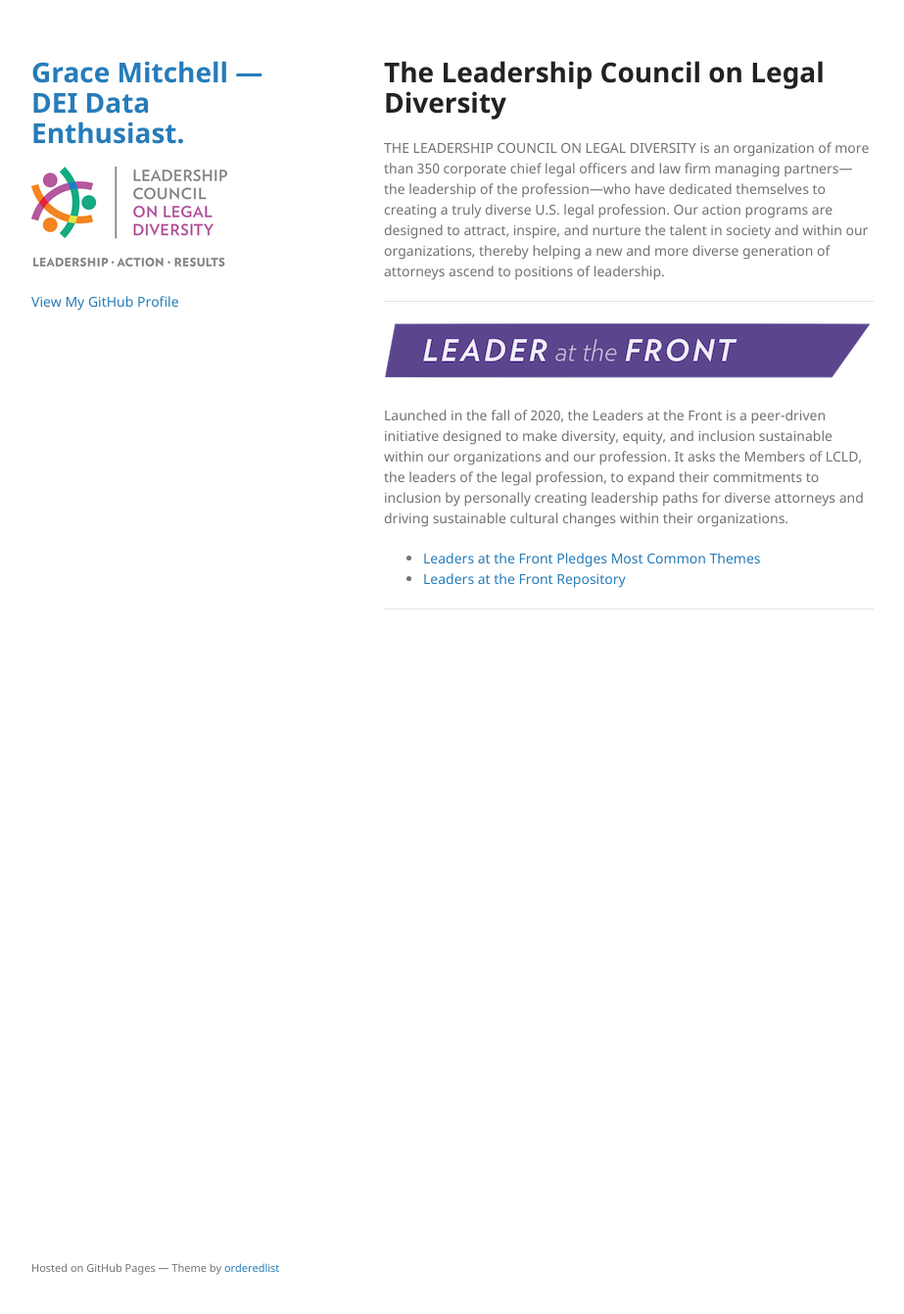
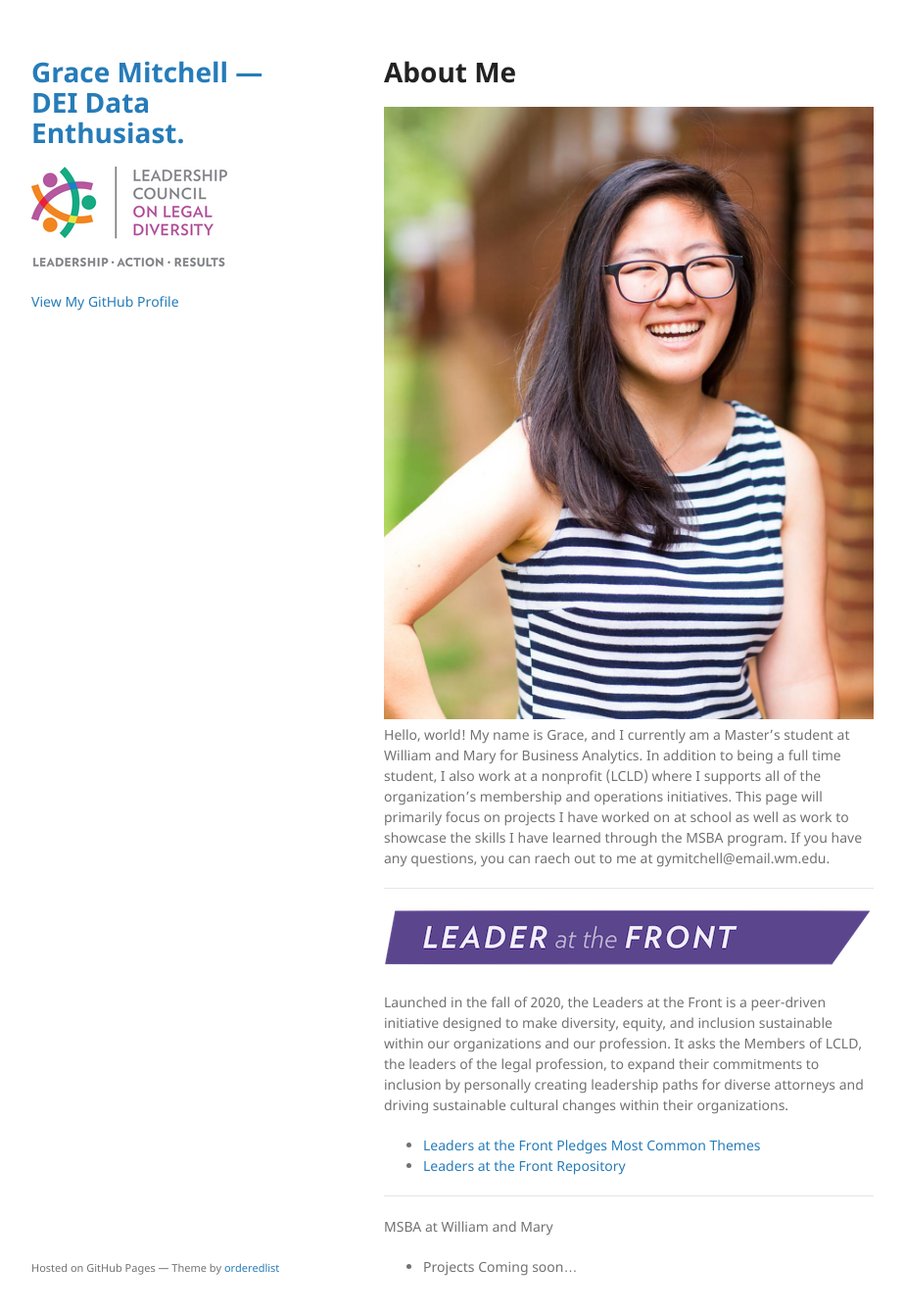
Before and after one commit to gymitchell95/gymitchell95.github.io, a Jekyll site: the page built from index.md, in a window 1280 px wide and 1373 px high. Shown: the top 1341 px of the window at 98% size, without its empty margins (178-1101 px from the left). Built offline with Jekyll 4.4.1, drawn with Linux system fonts in a browser that asks for light colours; our own code applies the rules of GitHub Pages for plain Markdown files; the repository's description, which GitHub fills in, is left out.

Commit message:
Update index.md

```diff
--- a/index.md
+++ b/index.md
@@ -1,7 +1,7 @@
 
-
-# The Leadership Council on Legal Diversity
-THE LEADERSHIP COUNCIL ON LEGAL DIVERSITY is an organization of more than 350 corporate chief legal officers and law firm managing partners—the leadership of the profession—who have dedicated themselves to creating a truly diverse U.S. legal profession. Our action programs are designed to attract, inspire, and nurture the talent in society and within our organizations, thereby helping a new and more diverse generation of attorneys ascend to positions of leadership.
+# About Me
+![My Picture](/assets/img/14352527_1090826970971979_1855342242183162885_o.jpg)
+Hello, world! My name is Grace, and I currently am a Master's student at William and Mary for Business Analytics. In addition to being a full time student, I also work at a nonprofit (LCLD) where I supports all of the organization's membership and operations initiatives. This page will primarily focus on projects I have worked on at school as well as work to showcase the skills I have learned through the MSBA program. If you have any questions, you can raech out to me at gymitchell@email.wm.edu.
 
 ---
 
@@ -14,3 +14,6 @@
 
 
 ---
+
+MSBA at William and Mary
+- Projects Coming soon...
```
